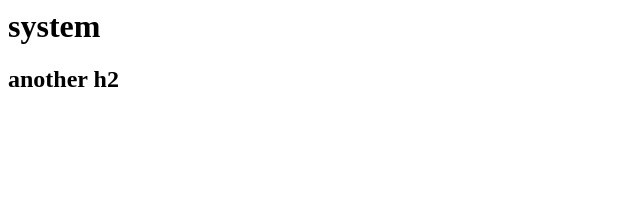
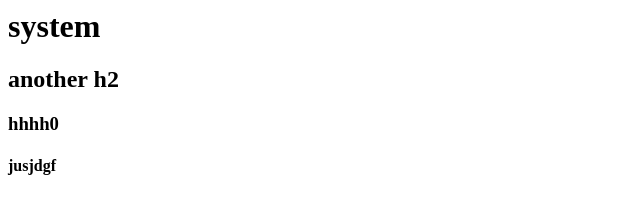
Before and after one commit to Prajwal-Kattimani/git-training, a plain HTML site: page index.html in a window 1280 px wide. Shown: the whole page, without its empty margins (0-640 px from the left). Drawn offline with Linux system fonts and the light colour scheme.

Commit message:
jnhhhjngbg

```diff
--- a/index.html
+++ b/index.html
@@ -7,5 +7,7 @@
 <body>
     <h1>system</h1>
     <h2>another h2</h2>
+    <h3>hhhh0</h3>
+    <h4>jusjdgf</h4>
 </body>
 </html>
```
